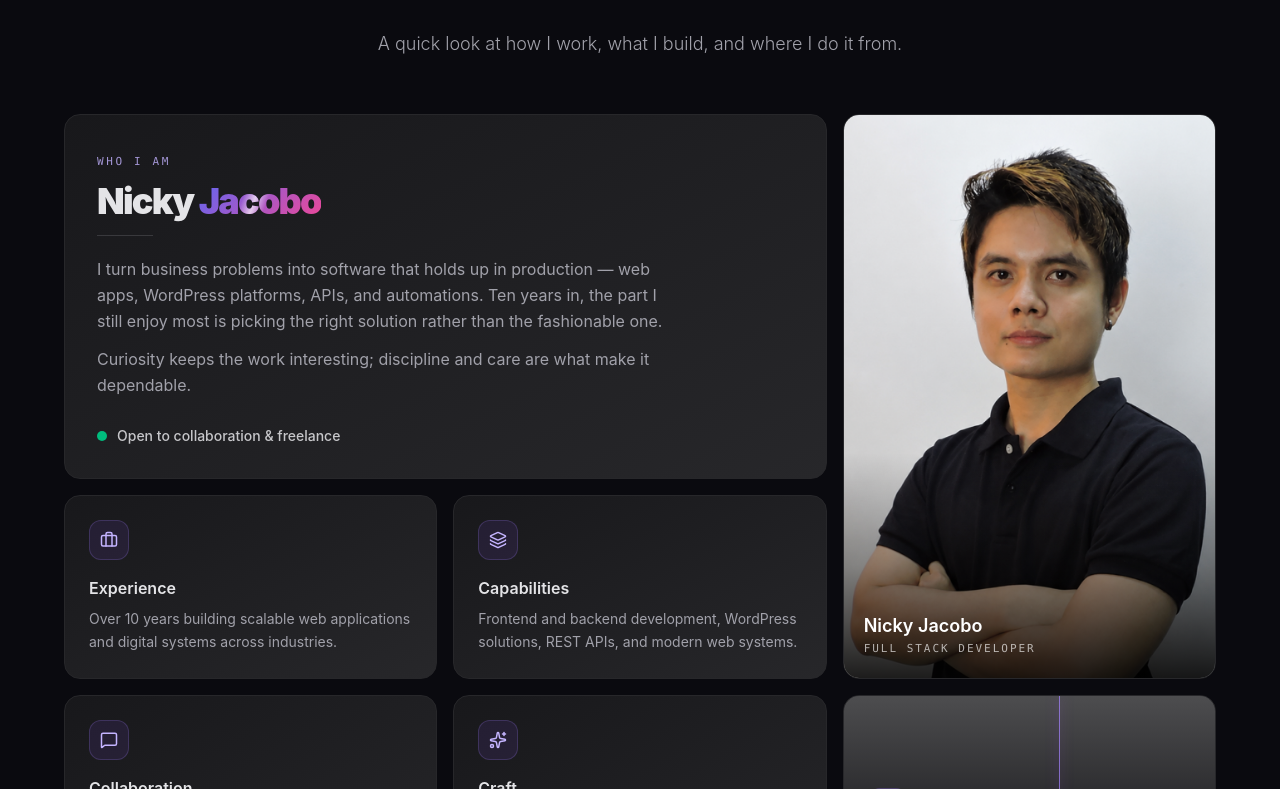
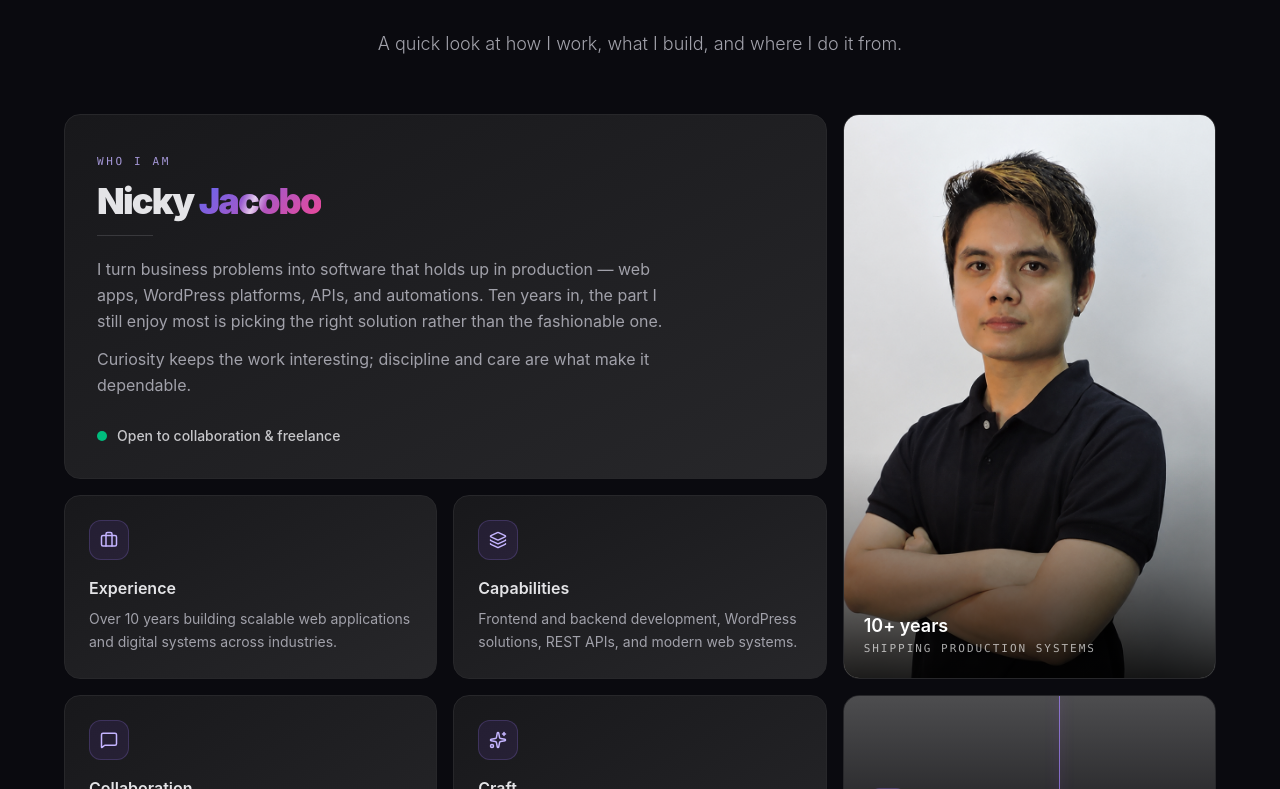
Before and after one commit to Yinkci/NickyJ, a Next.js app: page / in a window 1280 px wide. Shown: the part 831-1620 px from the top of the page. Built offline with nearby package versions, Linux system fonts and the light colour scheme; grey boxes are pictures that could not be loaded.

Commit message:
redo section

```diff
--- a/src/components/Footer.tsx
+++ b/src/components/Footer.tsx
@@ -19,9 +19,9 @@ export function Footer() {
           </div>
 
           <div className="flex items-center gap-2 text-base font-medium text-(--muted)">
-            Built with
+            {/* Built with
             <Heart size={16} className="fill-red-500 text-red-500" />
-            Next.js & Tailwind
+            Next.js & Tailwind */}
           </div>
 
           <div className="flex items-center gap-5">
--- a/src/data/config.ts
+++ b/src/data/config.ts
@@ -25,7 +25,7 @@ export const socials: Social[] = [
 ];
 
 export const siteConfig = {
-  name: "Paweł Szostak",
+  name: "Nicky Jacobo",
   title: "Full Stack Developer",
   description: "I build useful products with modern web stack",
 };
--- a/src/sections/About.tsx
+++ b/src/sections/About.tsx
@@ -3,7 +3,7 @@
 import { AnimatePresence, motion } from "framer-motion";
 import Image from "next/image";
 import { Briefcase, Layers, MapPin, MessageSquare, Sparkles } from "lucide-react";
-import { useState } from "react";
+import { useEffect, useState } from "react";
 
 import nickyOne from "../myself/nicky.png";
 import nickyTwo from "../myself/nicky2.png";
@@ -12,16 +12,11 @@ import nickyThree from "../myself/nicky3.png";
 const MAP_IMAGE =
   "https://images.unsplash.com/photo-1524661135-423995f22d0b?q=80&w=1200&auto=format&fit=crop";
 
-const SPOTLIGHTS = {
-  default: { image: nickyThree, label: "Nicky Jacobo", note: "Full Stack Developer" },
-  experience: { image: nickyTwo, label: "10+ years", note: "Shipping production systems" },
-  capabilities: { image: nickyThree, label: "Full stack", note: "Frontend, backend, APIs" },
-  collaboration: { image: nickyOne, label: "Collaboration", note: "Clear and dependable" },
-  craft: { image: nickyTwo, label: "Craft", note: "Built to last" },
-  location: { image: MAP_IMAGE, label: "Remote", note: "Worldwide, flexible hours" },
-};
-
-type SpotlightKey = keyof typeof SPOTLIGHTS;
+const spotlights = [
+  { image: nickyThree, label: "Nicky Jacobo", note: "Full Stack Developer" },
+  { image: nickyTwo, label: "10+ years", note: "Shipping production systems" },
+  { image: nickyOne, label: "Full stack", note: "Frontend, backend, APIs" },
+];
 
 const technologies = ["Next.js", "React", "TypeScript", "Node", "WordPress", "APIs", "Tailwind"];
 
@@ -47,7 +42,7 @@ const cards = [
 ];
 
 const cardShell =
-  "group relative overflow-hidden rounded-2xl border border-(--card-border) bg-linear-to-br from-(--card) to-(--card-border) transition-colors duration-300 hover:border-violet-400/40 focus-visible:outline-2 focus-visible:outline-offset-2 focus-visible:outline-violet-400";
+  "group relative overflow-hidden rounded-2xl border border-(--card-border) bg-linear-to-br from-(--card) to-(--card-border) transition-colors duration-300 hover:border-violet-400/40";
 
 const reveal = {
   initial: { opacity: 0, y: 18 },
@@ -56,16 +51,16 @@ const reveal = {
 };
 
 export function About() {
-  const [active, setActive] = useState<SpotlightKey>("default");
-  const spotlight = SPOTLIGHTS[active];
+  const [active, setActive] = useState(0);
+  const spotlight = spotlights[active];
 
-  const spotlightOn = (key: SpotlightKey) => ({
-    tabIndex: 0,
-    onMouseEnter: () => setActive(key),
-    onMouseLeave: () => setActive("default"),
-    onFocus: () => setActive(key),
-    onBlur: () => setActive("default"),
-  });
+  useEffect(() => {
+    const timer = window.setInterval(() => {
+      setActive((current) => (current + 1) % spotlights.length);
+    }, 3500);
+
+    return () => window.clearInterval(timer);
+  }, []);
 
   return (
     <section
@@ -184,7 +179,6 @@ export function About() {
               key={card.key}
               {...reveal}
               transition={{ duration: 0.5, delay: 0.12 + index * 0.06 }}
-              {...spotlightOn(card.key)}
               className={`${cardShell} p-5 sm:p-6 lg:col-span-2 ${
                 card.key === "collaboration" ? "sm:col-span-2" : ""
               }`}
@@ -207,7 +201,6 @@ export function About() {
           <motion.article
             {...reveal}
             transition={{ duration: 0.5, delay: 0.18 }}
-            {...spotlightOn("craft")}
             className={`${cardShell} flex flex-col justify-between pt-5 pb-4 sm:col-span-2 sm:pt-6 lg:col-span-2`}
           >
             <div className="pointer-events-none absolute inset-0 bg-[radial-gradient(circle_at_top_left,rgba(168,85,247,0.16),transparent_60%)] opacity-0 transition-opacity duration-300 group-hover:opacity-100" />
@@ -253,8 +246,7 @@ export function About() {
           <motion.article
             {...reveal}
             transition={{ duration: 0.5, delay: 0.24 }}
-            {...spotlightOn("location")}
-            className="group relative aspect-[16/10] overflow-hidden rounded-2xl border border-(--card-border) bg-(--card) transition-colors duration-300 hover:border-violet-400/40 focus-visible:outline-2 focus-visible:outline-offset-2 focus-visible:outline-violet-400 sm:col-span-2 sm:aspect-[16/9] lg:col-span-2 lg:aspect-auto lg:h-full"
+            className="group relative aspect-[16/10] overflow-hidden rounded-2xl border border-(--card-border) bg-(--card) transition-colors duration-300 hover:border-violet-400/40 sm:col-span-2 sm:aspect-[16/9] lg:col-span-2 lg:aspect-auto lg:h-full"
           >
             <Image
               src={MAP_IMAGE}
```
Also changed, not shown: 1 other file (tests, documents, lock files or other folders).
